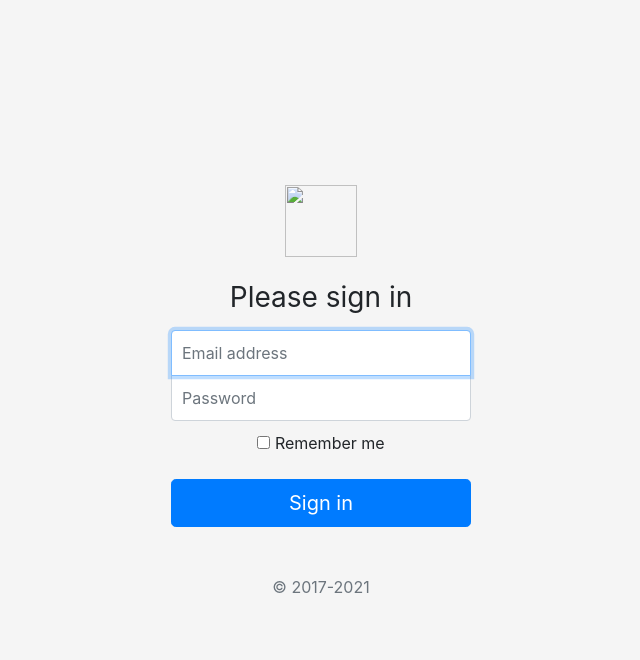
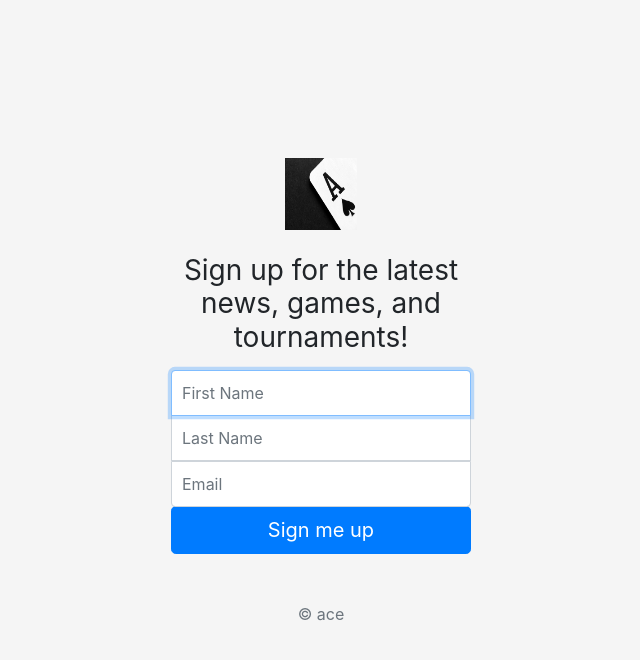
Before and after one commit to asasalcido14/newsLetter, a website: page signUp.html in a window 1280 px wide. Shown: the whole page, without its empty margins (319-959 px from the left). Drawn offline with nearby package versions, Linux system fonts and the light colour scheme; files that its build step writes are made by us from their sources.

Commit message:
all static files are in one place "public" folder

```diff
--- a/app.js
+++ b/app.js
@@ -1,12 +1,11 @@
 const express = require("express");
 const bodyParser = require("body-parser");
-const request = require("request");
 
 const app = express();
 // new instance of express
 
 app.get("/", function(req, res){
-  res.send("server is up and running.")
+  res.sendFile(__dirname + "/signup.html");
 })
 
 app.listen(3000, function(){
--- a/styles.css
+++ b/public/css/styles.css
@@ -32,13 +32,16 @@ body {
 .form-signin .form-control:focus {
   z-index: 2;
 }
-.form-signin input[type="email"] {
+.top {
   margin-bottom: -1px;
   border-bottom-right-radius: 0;
   border-bottom-left-radius: 0;
 }
-.form-signin input[type="password"] {
-  margin-bottom: 10px;
+.middle{
+  border-radius: 0;
+}
+.bottom{
+  margin-bottom: -1px;
   border-top-left-radius: 0;
   border-top-right-radius: 0;
 }
--- a/signUp.html
+++ b/signUp.html
@@ -7,7 +7,7 @@
     <meta name="description" content="">
     <meta name="author" content="Mark Otto, Jacob Thornton, and Bootstrap contributors">
     <meta name="generator" content="Hugo 0.80.0">
-    <title>Signin Template · Bootstrap v4.6</title>
+    <title>Newsletter Signup</title>
 
     <link rel="canonical" href="https://getbootstrap.com/docs/4.6/examples/sign-in/">
 
@@ -52,19 +52,16 @@
   <body class="text-center">
 
 <form class="form-signin">
-  <img class="mb-4" src="/docs/4.6/assets/brand/bootstrap-solid.svg" alt="" width="72" height="72">
-  <h1 class="h3 mb-3 font-weight-normal">Please sign in</h1>
-  <label for="inputEmail" class="sr-only">Email address</label>
-  <input type="email" id="inputEmail" class="form-control" placeholder="Email address" required autofocus>
-  <label for="inputPassword" class="sr-only">Password</label>
-  <input type="password" id="inputPassword" class="form-control" placeholder="Password" required>
-  <div class="checkbox mb-3">
-    <label>
-      <input type="checkbox" value="remember-me"> Remember me
-    </label>
-  </div>
-  <button class="btn btn-lg btn-primary btn-block" type="submit">Sign in</button>
-  <p class="mt-5 mb-3 text-muted">&copy; 2017-2021</p>
+  <img class="mb-4" src="image/aceCard.jpg" alt="" width="72" height="72">
+  <h1 class="h3 mb-3 font-weight-normal">Sign up for the latest news, games, and tournaments!</h1>
+
+  <input type="text" class="form-control top" placeholder="First Name" required autofocus>
+  <input type="text" class="form-control middle" placeholder="Last Name" required autofocus>
+  <input type="password" class="form-control bottom" placeholder="Email" required>
+
+
+  <button class="btn btn-lg btn-primary btn-block" type="submit">Sign me up</button>
+  <p class="mt-5 mb-3 text-muted">&copy; ace</p>
 </form>
 
 
```
Also changed, not shown: public/image/aceCard.jpg (added).
